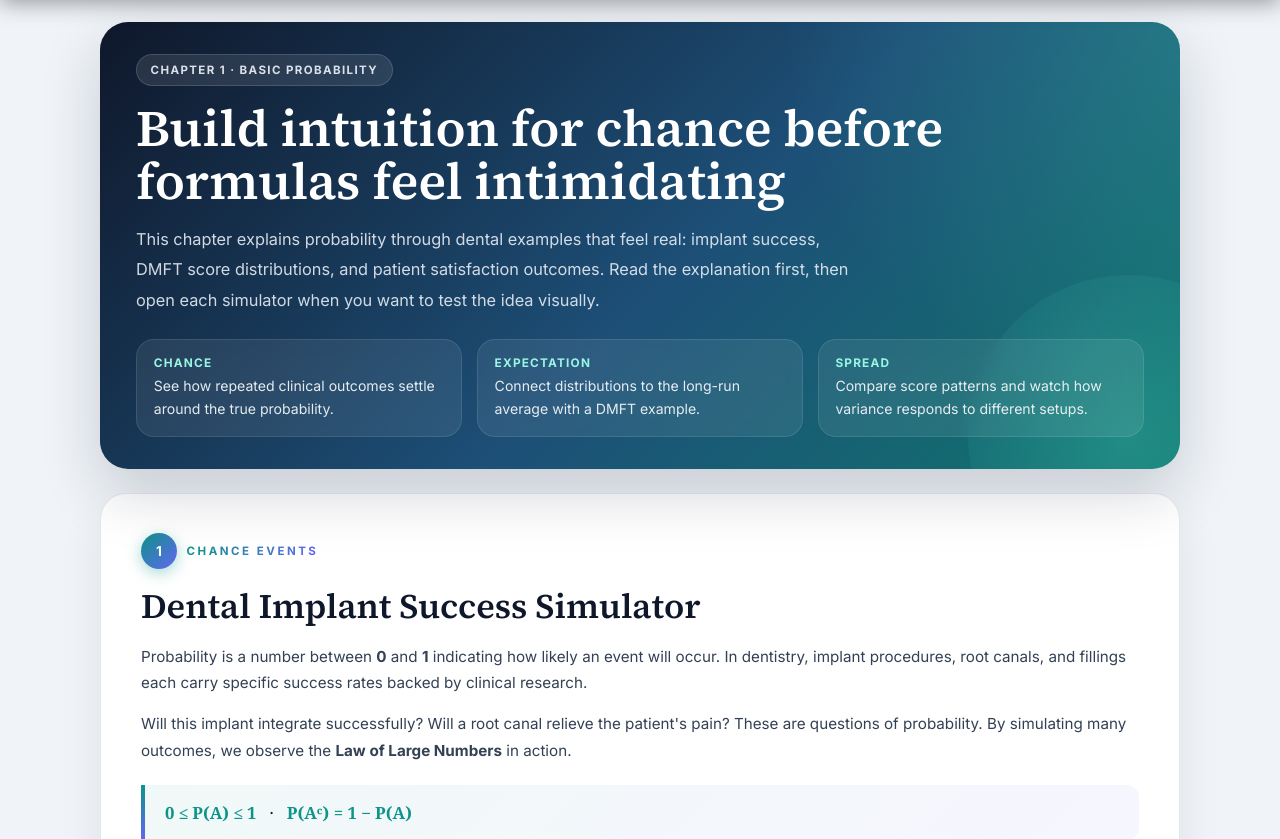
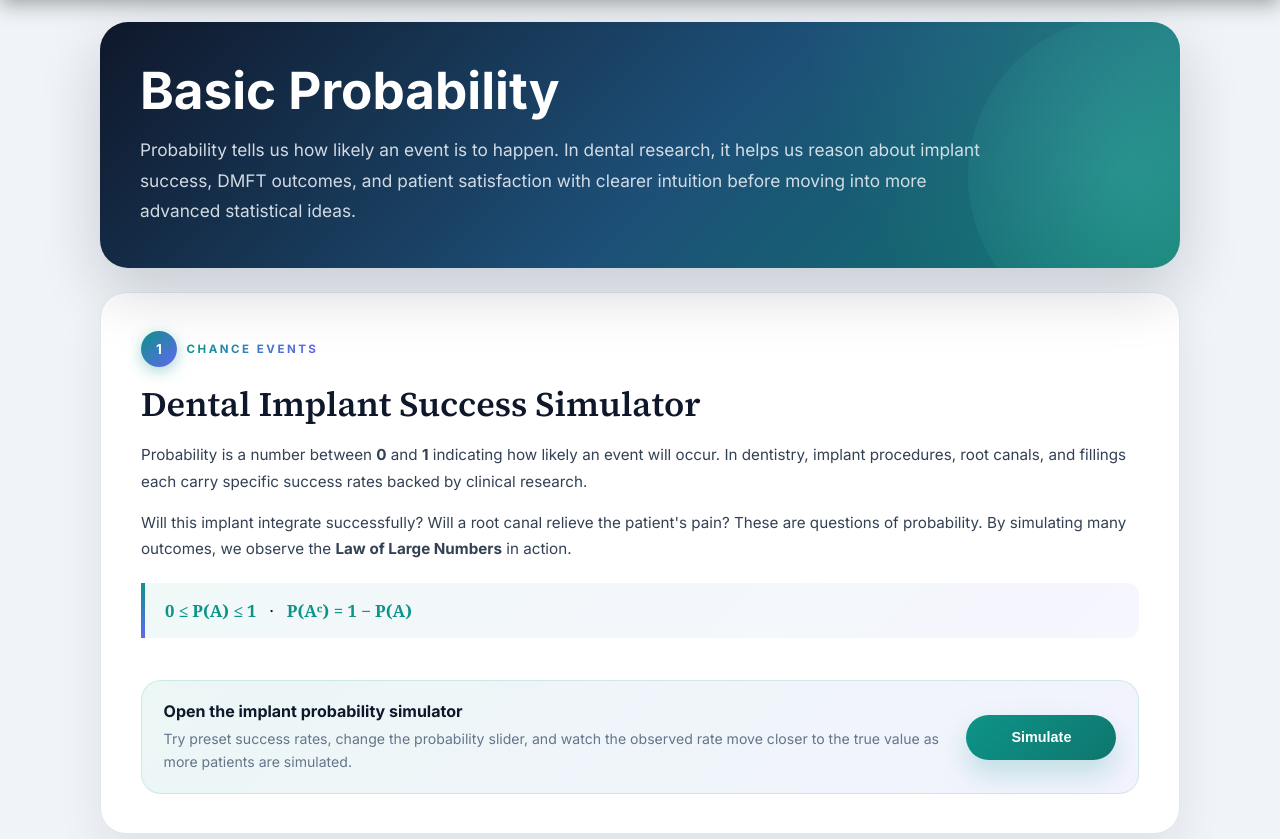
Before and after one commit to dayaniravi123/DentStat, a Django app: page /concepts/basic-probability in a window 1280 px wide. Shown: the part 64-903 px from the top of the page. Run offline with Django 4.2, Linux system fonts and the light colour scheme.

Commit message:
"continue changes "

```diff
--- a/templates/concepts/basic-probability.html
+++ b/templates/concepts/basic-probability.html
@@ -567,7 +567,7 @@
     }
     .chapter-hero {
       margin: 0 auto 1.5rem;
-      padding: 2rem 2.25rem;
+      padding: 2.6rem 2.5rem;
       border-radius: 28px;
       color: white;
       background:
@@ -588,61 +588,21 @@
       pointer-events: none;
     }
     .chapter-hero__badge {
-      display: inline-flex;
-      align-items: center;
-      gap: 0.55rem;
-      padding: 0.48rem 0.85rem;
-      border-radius: 999px;
-      background: rgba(255,255,255,0.1);
-      border: 1px solid rgba(255,255,255,0.14);
-      font-size: 0.72rem;
-      font-weight: 700;
-      letter-spacing: 0.12em;
-      text-transform: uppercase;
-      color: rgba(226,232,240,0.96);
+      display: none;
     }
     .chapter-hero__title {
-      margin-top: 1rem;
-      font-family: var(--serif);
-      font-size: clamp(2.3rem, 4vw, 3.6rem);
-      line-height: 1.04;
+      margin-top: 0;
+      font-size: clamp(2.5rem, 4vw, 3.9rem);
+      line-height: 1.05;
+      font-weight: 800;
       color: #fff;
     }
     .chapter-hero__lead {
-      margin-top: 1rem;
-      max-width: 720px;
+      margin-top: 1.1rem;
+      max-width: 860px;
       color: rgba(226,232,240,0.92);
-      font-size: 1.02rem;
-      line-height: 1.85;
-    }
-    .chapter-hero__stats {
-      margin-top: 1.5rem;
-      display: grid;
-      grid-template-columns: repeat(3, minmax(0, 1fr));
-      gap: 0.9rem;
-      position: relative;
-      z-index: 1;
-    }
-    .chapter-hero__stat {
-      padding: 1rem 1.05rem;
-      border-radius: 18px;
-      background: rgba(255,255,255,0.08);
-      border: 1px solid rgba(255,255,255,0.1);
-      backdrop-filter: blur(8px);
-    }
-    .chapter-hero__stat strong {
-      display: block;
-      font-size: 0.74rem;
-      font-weight: 800;
-      letter-spacing: 0.1em;
-      text-transform: uppercase;
-      color: #99f6e4;
-      margin-bottom: 0.35rem;
-    }
-    .chapter-hero__stat span {
-      font-size: 0.88rem;
-      line-height: 1.6;
-      color: rgba(241,245,249,0.94);
+      font-size: 1.08rem;
+      line-height: 1.75;
     }
     .section {
       min-height: auto;
@@ -730,7 +690,7 @@
     }
     .sim-modal__dialog {
       position: relative;
-      width: min(1320px, calc(100vw - 1.5rem));
+      width: min(1460px, calc(100vw - 1rem));
       max-height: min(88vh, 860px);
       overflow: auto;
       border-radius: 32px;
@@ -765,6 +725,7 @@
     }
     .sim-modal__header p {
       margin-top: 0.45rem;
+      max-width: 760px;
       color: rgba(226,232,240,0.92);
       line-height: 1.7;
     }
@@ -785,11 +746,14 @@
     }
     .sim-modal__body {
       display: grid;
-      grid-template-columns: minmax(320px, 370px) minmax(0, 1fr);
-      gap: 1.2rem;
+      grid-template-columns: minmax(360px, 430px) minmax(520px, 1fr);
+      gap: 1.35rem;
       padding: 1.3rem 1.45rem 1.45rem;
       align-items: stretch;
       background: linear-gradient(180deg, #f8fbfe 0%, #eef6f7 100%);
+    }
+    .sim-modal__controls {
+      min-width: 0;
     }
     .sim-modal__controls > [data-sim-source] {
       display: block;
@@ -802,7 +766,7 @@
     }
     .sim-modal__visual {
       min-width: 0;
-      min-height: 560px;
+      min-height: 600px;
       display: flex;
     }
     .sim-modal__visual .viz-section {
@@ -811,7 +775,7 @@
       opacity: 1;
       pointer-events: all;
       display: none;
-      min-height: 560px;
+      min-height: 600px;
       width: 100%;
       padding: 1.35rem;
       border-radius: 24px;
@@ -849,15 +813,12 @@
       overflow: hidden;
     }
 
-    @media (max-width: 900px) {
+    @media (max-width: 760px) {
       .section {
         padding: 2rem 1.5rem;
       }
       .chapter-hero {
-        padding: 1.7rem 1.45rem;
-      }
-      .chapter-hero__stats {
-        grid-template-columns: 1fr;
+        padding: 1.9rem 1.55rem;
       }
       .sim-launch-card {
         flex-direction: column;
@@ -936,26 +897,12 @@
 
     <section class="chapter-hero" aria-label="Basic Probability overview">
       <span class="chapter-hero__badge">Chapter 1 · Basic Probability</span>
-      <h1 class="chapter-hero__title">Build intuition for chance before formulas feel intimidating</h1>
+      <h1 class="chapter-hero__title">Basic Probability</h1>
       <p class="chapter-hero__lead">
-        This chapter explains probability through dental examples that feel real: implant success,
-        DMFT score distributions, and patient satisfaction outcomes. Read the explanation first,
-        then open each simulator when you want to test the idea visually.
+        Probability tells us how likely an event is to happen. In dental research, it helps us reason
+        about implant success, DMFT outcomes, and patient satisfaction with clearer intuition before
+        moving into more advanced statistical ideas.
       </p>
-      <div class="chapter-hero__stats">
-        <div class="chapter-hero__stat">
-          <strong>Chance</strong>
-          <span>See how repeated clinical outcomes settle around the true probability.</span>
-        </div>
-        <div class="chapter-hero__stat">
-          <strong>Expectation</strong>
-          <span>Connect distributions to the long-run average with a DMFT example.</span>
-        </div>
-        <div class="chapter-hero__stat">
-          <strong>Spread</strong>
-          <span>Compare score patterns and watch how variance responds to different setups.</span>
-        </div>
-      </div>
     </section>
 
     <!-- SECTION 1: CHANCE EVENTS -->
@@ -1440,15 +1387,15 @@ const vizSections = [
 const simConfigs = [
   {
     title: 'Dental Implant Success Simulator',
-    description: 'Change the success rate, simulate more patients, and compare the observed probability with the true value.'
+    description: 'Problem: if an implant succeeds 95% of the time, how quickly does the observed success rate settle near the true probability as more patients are simulated?'
   },
   {
     title: 'DMFT Expected Value Simulator',
-    description: 'Choose or customize a DMFT score distribution and watch the running mean move toward the expected value.'
+    description: 'Problem: given a DMFT score distribution, what long-run average should you expect, and how does the running sample mean move toward it?'
   },
   {
     title: 'Patient Satisfaction Variance Simulator',
-    description: 'Turn score values on or off, then draw repeated samples to see how the spread changes.'
+    description: 'Problem: when the allowed satisfaction scores change, how does the spread of outcomes change, and what happens to the running variance?'
   }
 ];
 
```
